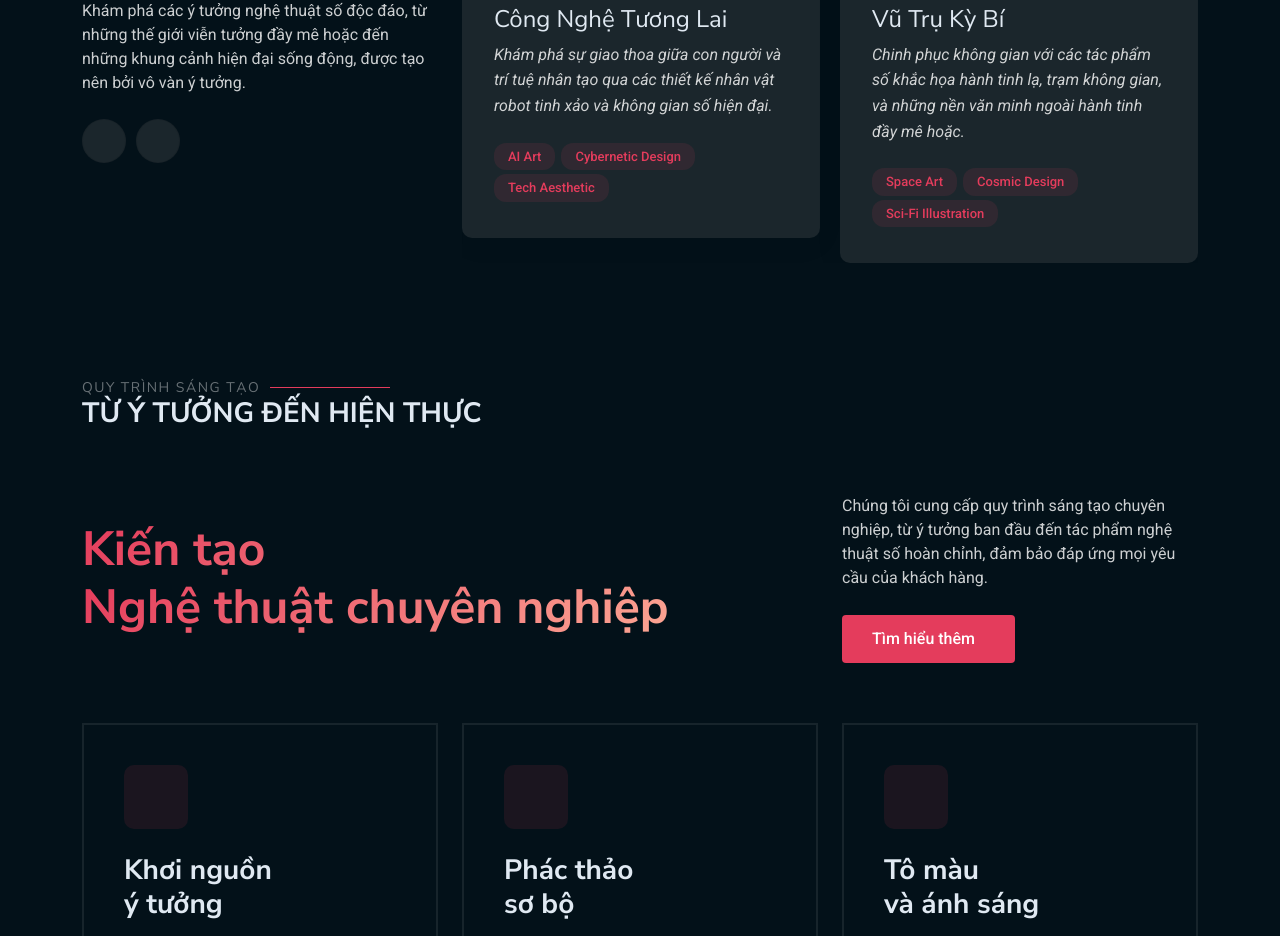
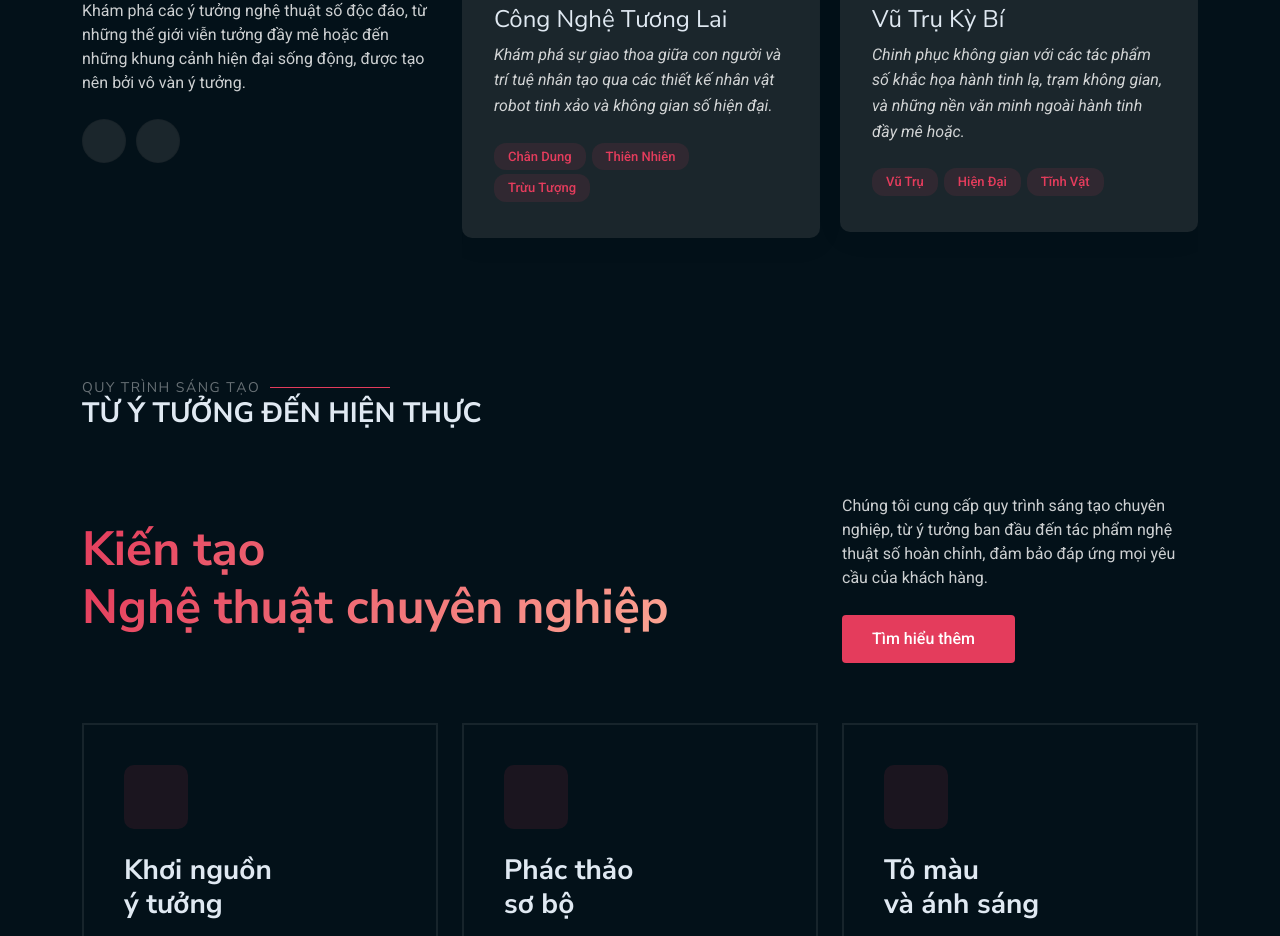
Before and after one commit to Vanh-2005/ARTHEORY, a React (Create React App) app: page / in a window 1280 px wide. Shown: the part 1643-2579 px from the top of the page. Built offline with nearby package versions, Linux system fonts and the light colour scheme; some icons are missing.

Commit message:
update: cập nhật tính năng mới

```diff
--- a/src/components/Home.js
+++ b/src/components/Home.js
@@ -285,9 +285,9 @@ function Home() {
                                                     <p>Khám phá sự giao thoa giữa con người và trí tuệ nhân tạo qua các thiết kế nhân vật robot tinh
                                                         xảo và không gian số hiện đại.</p>
                                                     <div className="concept-tags mt-4">
-                                                        <span className="tag">AI Art</span>
-                                                        <span className="tag">Cybernetic Design</span>
-                                                        <span className="tag">Tech Aesthetic</span>
+                                                        <span className="tag">Chân Dung</span>
+                                                        <span className="tag">Thiên Nhiên</span>
+                                                        <span className="tag">Trừu Tượng</span>
                                                     </div>
                                                 </div>
                                             </div>
@@ -300,9 +300,9 @@ function Home() {
                                                     <p>Chinh phục không gian với các tác phẩm số khắc họa hành tinh lạ, trạm không gian, và những nền
                                                         văn minh ngoài hành tinh đầy mê hoặc.</p>
                                                     <div className="concept-tags mt-4">
-                                                        <span className="tag">Space Art</span>
-                                                        <span className="tag">Cosmic Design</span>
-                                                        <span className="tag">Sci-Fi Illustration</span>
+                                                        <span className="tag">Vũ Trụ</span>
+                                                        <span className="tag">Hiện Đại</span>
+                                                        <span className="tag">Tĩnh Vật</span>
                                                     </div>
                                                 </div>
                                             </div>
@@ -315,8 +315,8 @@ function Home() {
                                                     <p>Hòa mình vào không gian số, nơi thực tại và ảo ảnh hòa quyện, được thể hiện qua các tác phẩm
                                                         nghệ thuật kỹ thuật số đầy sáng tạo.</p>
                                                     <div className="concept-tags mt-4">
-                                                        <span className="tag">Metaverse Art</span>
-                                                        <span className="tag">Virtual Reality</span>
+                                                        <span className="tag">Siêu Thực</span>
+                                                        <span className="tag">Thần Thoại</span>
                                                     </div>
                                                 </div>
                                             </div>
```
